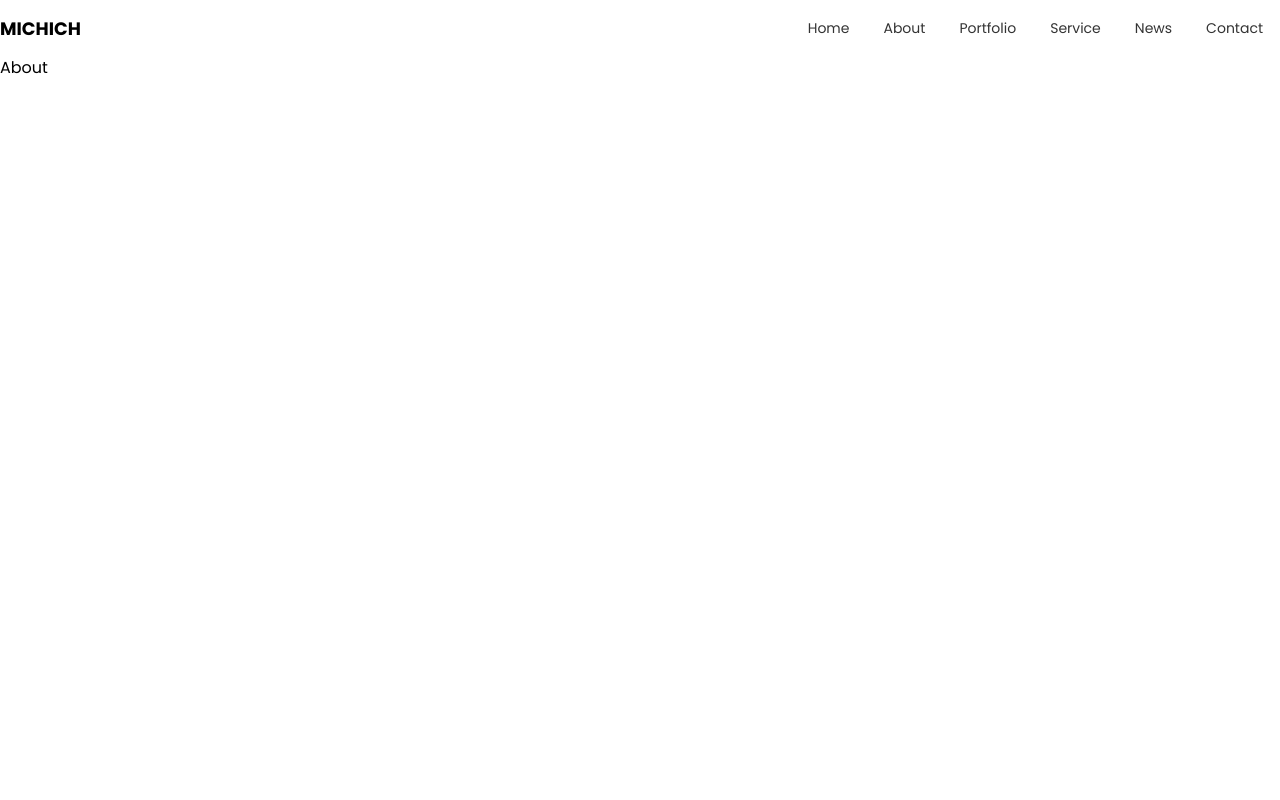
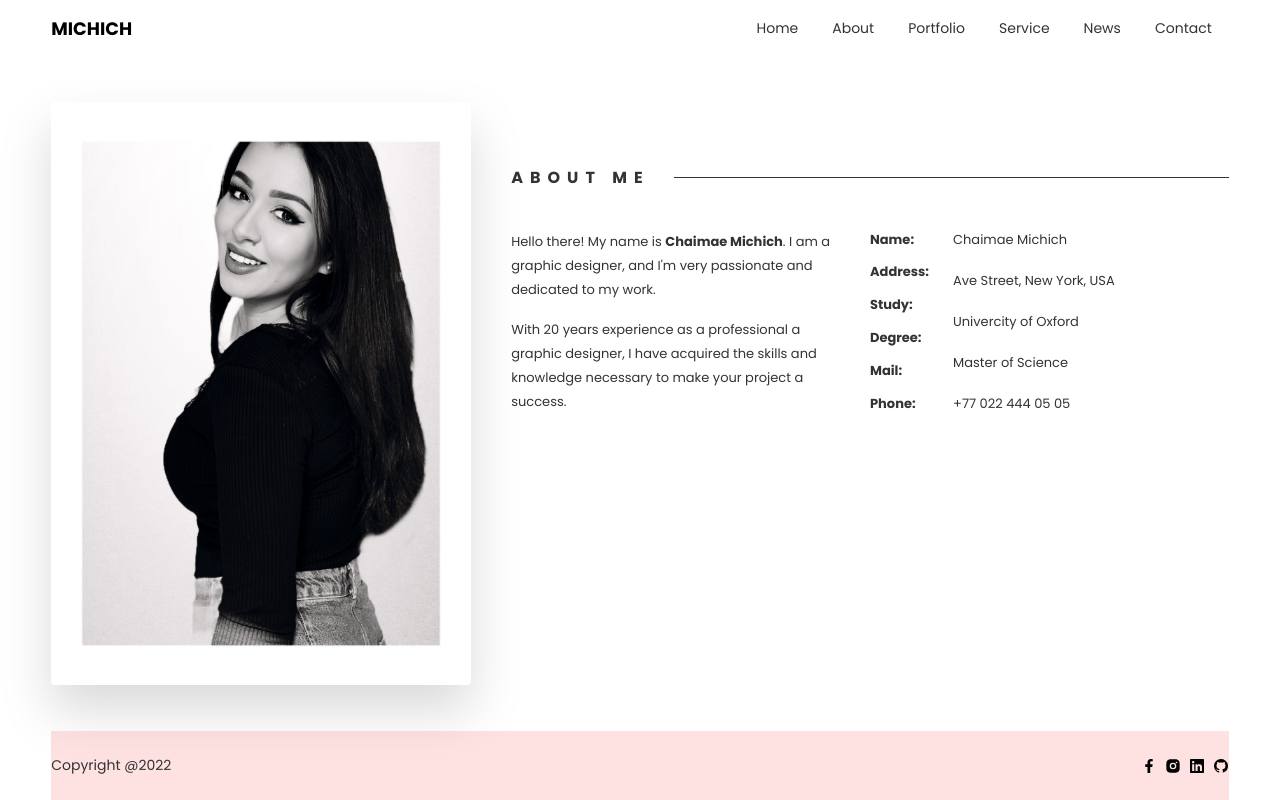
Before and after one commit to Chima20-art/portfolio-v2, a Next.js app: page /about in a window 1280 px wide. Built offline with nearby package versions, Linux system fonts and the light colour scheme.

Commit message:
added about.js

```diff
--- a/pages/about.js
+++ b/pages/about.js
@@ -1,10 +1,64 @@
+import Footer from '../components/footer'
 import Header from '../components/header'
 
 export default function About() {
     return (
-        <div>
+        <div className="md:max-w-[92%] mx-auto text-grey h-[100vh] flex flex-col justify-between">
             <Header />
-            <div>About</div>
+            <div className="w-full  flex ">
+                <div className=" h-[81vh] min-w-[420px]  bg-[F3EFF0] mr-10 flex justify-center ">
+                    <img
+                        src="/portrait.jpeg"
+                        alt="mainImg"
+                        className=" h-[90%] m-auto rounded drop-shadow-2xl "
+                    />
+                </div>
+
+                <div className="flex flex-col   w-full pt-24">
+                    <div className="flex w-full items-center mb-6 ">
+                        <p className="text-grey font-[700] uppercase tracking-[7px] mr-6 ">
+                            About me
+                        </p>
+                        <span className="bg-grey  w-full flex-1 h-[1px]" />
+                    </div>
+                    <div className="flex  w-full items-start  ">
+                        <div className=" w-[45%] text-lightGrey text-[13px] tracking-normal font-normal   leading-6 ">
+                            <p className="my-4">
+                                Hello there! My name is{' '}
+                                <span className="font-bold">
+                                    Chaimae Michich
+                                </span>
+                                . I am a graphic designer, and I'm very
+                                passionate and dedicated to my work.
+                            </p>
+                            <p className="my-4">
+                                With 20 years experience as a professional a
+                                graphic designer, I have acquired the skills and
+                                knowledge necessary to make your project a
+                                success.
+                            </p>
+                        </div>
+                        <div className=" w-[45%] mx-auto flex text-lightGrey  text-[13px]  h-full   ">
+                            <p className="font-bold  flex flex-col  text-[13px]   py-4  h-full justify-between ">
+                                <span>Name:</span>
+                                <span>Address:</span>
+                                <span>Study:</span>
+                                <span>Degree:</span>
+                                <span>Mail:</span>
+                                <span>Phone:</span>
+                            </p>
+                            <p className="  flex flex-col  ml-6 h-full text-[13px]    py-4  justify-between">
+                                <span>Chaimae Michich</span>
+                                <span>Ave Street, New York, USA</span>
+                                <span> Univercity of Oxford</span>
+                                <span>Master of Science</span>
+                                <span>+77 022 444 05 05</span>
+                            </p>
+                        </div>
+                    </div>
+                </div>
+            </div>
+            <Footer />
         </div>
     )
 }
```
